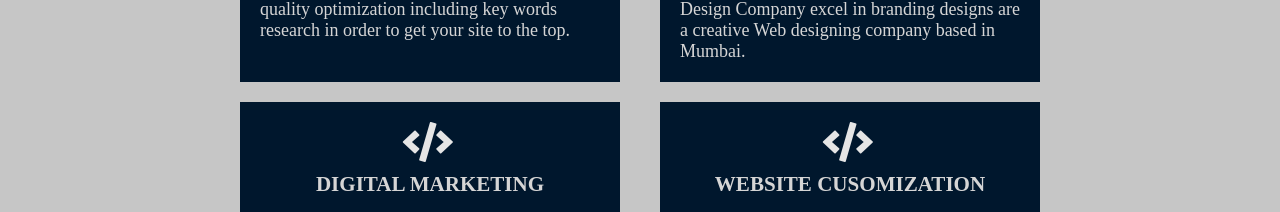
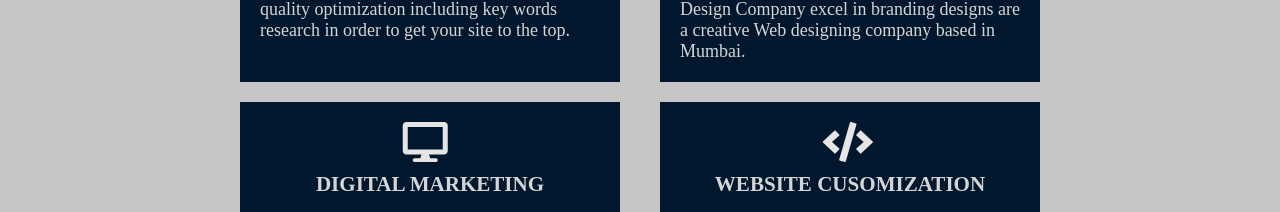
Before and after one commit to Ajju8877/portfolio, a plain HTML site: page index.html in a window 1280 px wide. Shown: the part 1689-1901 px from the top of the page. Drawn offline with nearby package versions, Linux system fonts and the light colour scheme.

Commit message:
Update index.html

```diff
--- a/index.html
+++ b/index.html
@@ -75,7 +75,7 @@
     	</div>
 
     	<div  class="serv">
-    		<i class="fa fa-code" aria-hidden="true"></i>
+    	<i class="fa fa-desktop" aria-hidden="true"></i>
     	<h3>DIGITAL MARKETING </h3>
     	<p>-Website Design Company in Goregaon Mumbai offering Web design, website development and search engine optimization services,Social Media Marketing, Digital Marketing, Logo Designing, Brochure Designing. </p>
     	</div>
```
